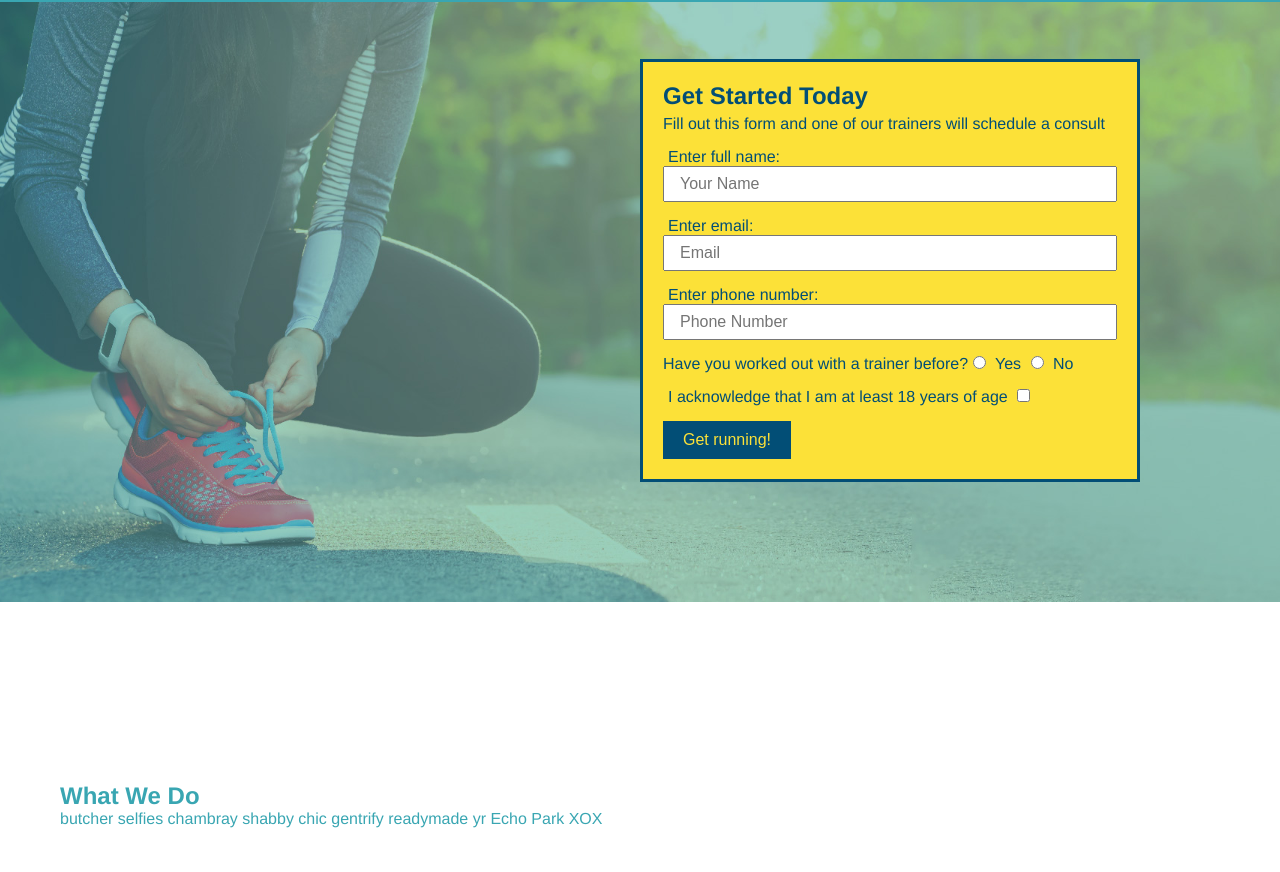
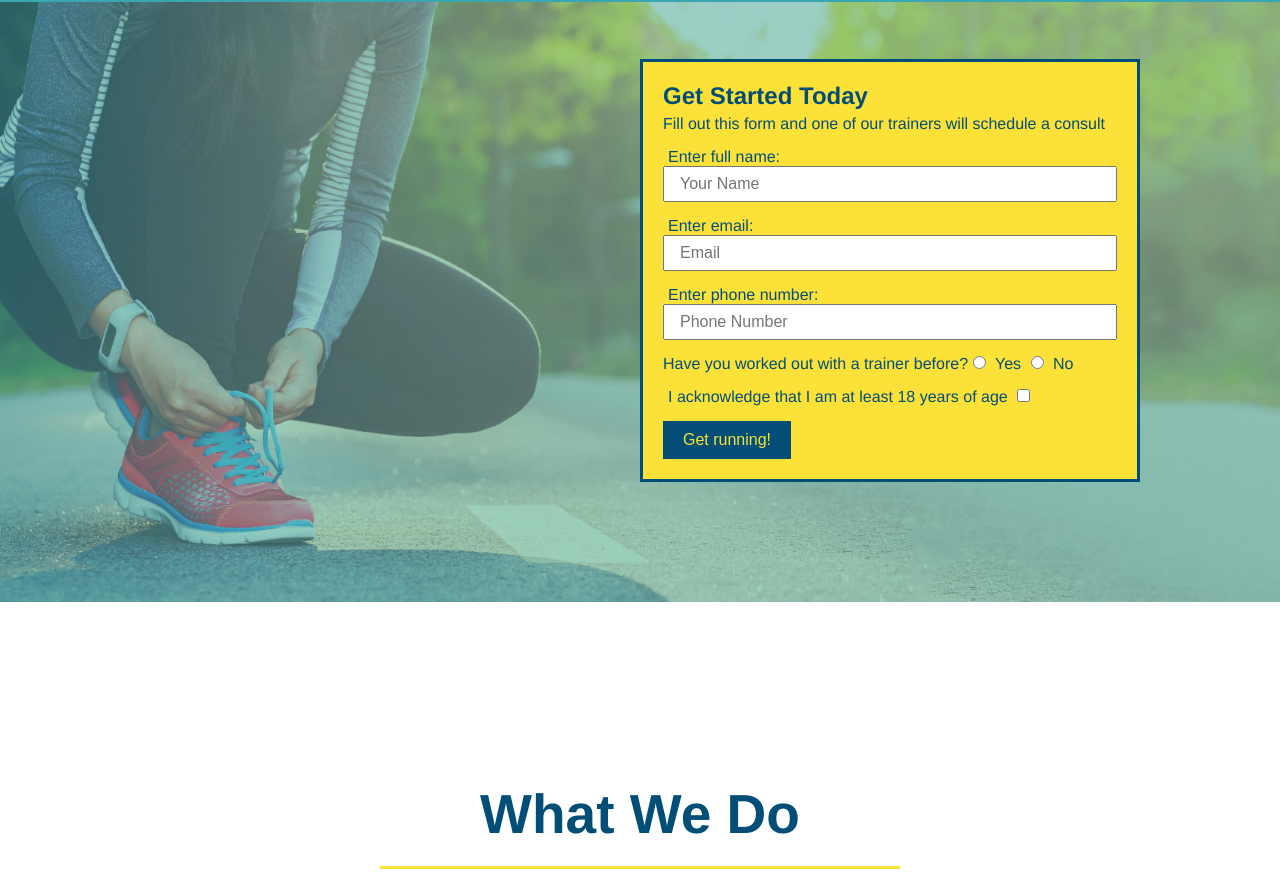
Before and after one commit to KGCan/run-buddy, a plain HTML site: page index.html in a window 1280 px wide. Shown: the part 80-952 px from the top of the page. Drawn offline with Linux system fonts and the light colour scheme.

Commit message:
style what we do section

```diff
--- a/assets/css/style.css
+++ b/assets/css/style.css
@@ -126,3 +126,25 @@ Footer h3 {
     font-size: 16px;
 }
 /* HERO STYLES END */
+
+.intro {
+    text-align: center;
+}
+
+.intro h2 {
+    font-size: 55px;
+    color: #024e76;
+    margin-bottom: 35px;
+    padding: 0 100px 20px 100px;
+    border-bottom: 3px solid;
+    border-color: #fce138;
+    display: inline-block;
+}
+
+.intro p {
+    line-height: 1.7;
+    color: #39a6b2;
+    width: 80%;
+    font-size: 20px;
+    margin: 0 auto;
+}
--- a/index.html
+++ b/index.html
@@ -69,10 +69,10 @@
         </section>
 
         <!-- "what we do" section-->
-        <section id="what-we-do">
+        <section id="what-we-do" class="intro">
             <h2>What We Do</h2>
             <p>
-                butcher selfies chambray shabby chic gentrify readymade yr Echo Park XOX
+                butcher selfies chambray shabby chic gentrify readymade yr Echo Park XOXO Tumblr normcore Banksy direct trade Blue Bottle chillwave you probably haven't heard of them single-origin coffee Vice fanny pack fixie Odd Future Austin fingerstache pickled twee synth Wes Anderson Thundercats viral bitters flannel meggings narwhal Marfa Schlitz sustainable Intelligentsia umami deep v craft
             </p>
         </section>
 
```
